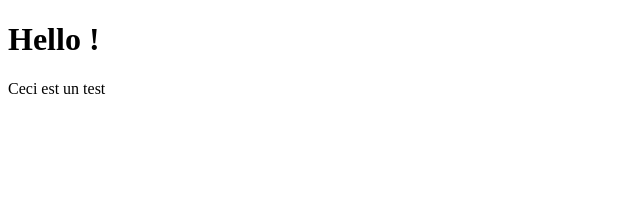
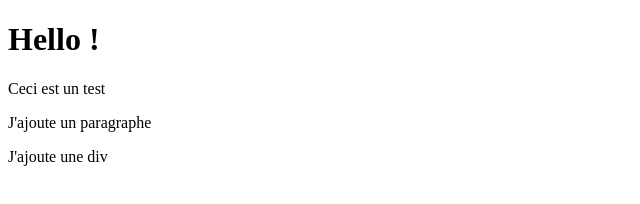
Before and after one commit to Exilanne/git-test04, a plain HTML site: page index.html in a window 1280 px wide. Shown: the whole page, without its empty margins (0-640 px from the left). Drawn offline with Linux system fonts and the light colour scheme.

Commit message:
Ajout de texte sur index.html

```diff
--- a/index.html
+++ b/index.html
@@ -8,5 +8,7 @@
 <body>
   <h1>Hello !</h1>
   <p>Ceci est un test</p>
+  <p>J'ajoute un paragraphe</p>
+  <div>J'ajoute une div</div>
 </body>
 </html>
```
